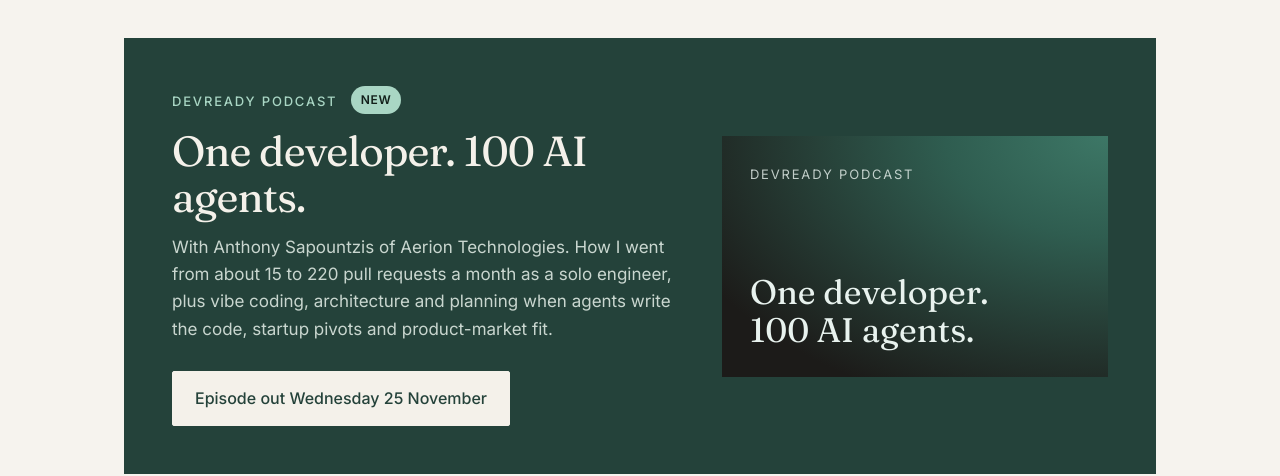
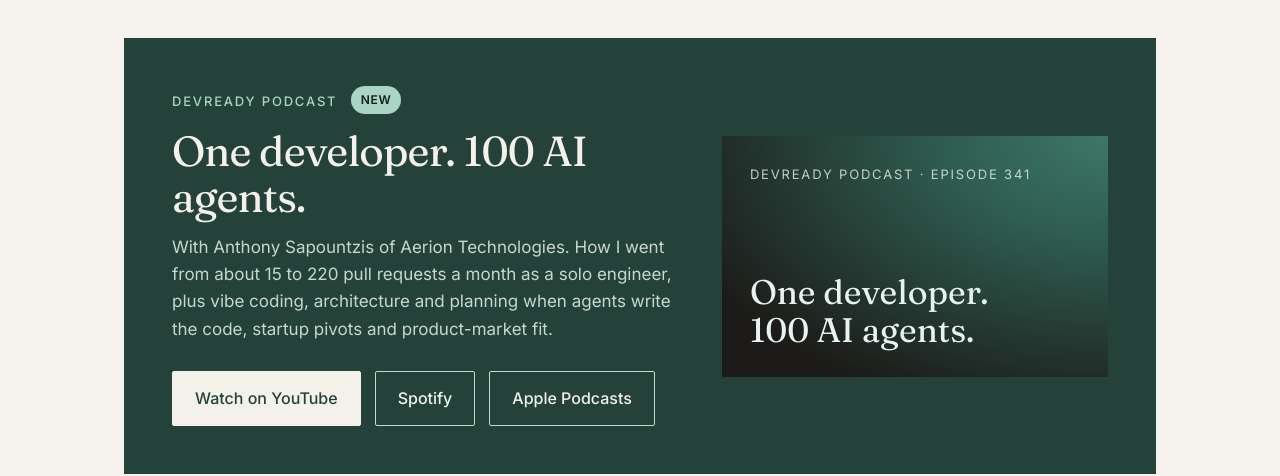
Before and after one commit to gando001/gando001.github.io, a plain HTML site: page index.html in a window 1280 px wide. Shown: the part 3520-3996 px from the top of the page. Drawn offline with Linux system fonts and the light colour scheme.

Commit message:
Link DevReady episode 341
Co-Authored-By: Claude Opus 5.5 <noreply@anthropic.com>

```diff
--- a/index.html
+++ b/index.html
@@ -25,7 +25,7 @@
   <link rel="preconnect" href="https://fonts.googleapis.com">
   <link rel="preconnect" href="https://fonts.gstatic.com" crossorigin>
   <link rel="stylesheet" href="https://fonts.googleapis.com/css2?family=Fraunces:ital,opsz,wght@0,9..144,400;1,9..144,400&family=Inter:wght@400;500;600&display=swap">
-  <link rel="stylesheet" href="styles.css?v=3">
+  <link rel="stylesheet" href="styles.css?v=4">
   <script>try { if (localStorage.getItem('theme') === 'dark') document.documentElement.dataset.theme = 'dark'; } catch (e) {}</script>
 
   <script type="application/ld+json">
@@ -160,10 +160,12 @@
             <h3>One developer. 100 AI agents.</h3>
             <p>With Anthony Sapountzis of Aerion Technologies. How I went from about 15 to 220 pull requests a month as a solo engineer, plus vibe coding, architecture and planning when agents write the code, startup pivots and product-market fit.</p>
             <div class="ctas">
-              <a class="btn" href="https://www.linkedin.com/posts/anthony-sapountzis_devreadypodcast-aiagents-softwaredevelopment-ugcPost-7530446180191875072-NoSy/">Episode out Wednesday 25 November</a>
+              <a class="btn" href="https://www.youtube.com/watch?v=4BhYYPUG-mE">Watch on YouTube</a>
+              <a class="btn alt" href="https://open.spotify.com/episode/5zL1h4HUjaT9oiPHaKX6y5">Spotify</a>
+              <a class="btn alt" href="https://podcasts.apple.com/au/podcast/devready-podcast/id1497226071?i=1000803844469">Apple Podcasts</a>
             </div>
           </div>
-          <div class="art" aria-hidden="true"><small>DevReady Podcast</small><b>One developer.<br>100 AI agents.</b></div>
+          <a class="art" href="https://www.youtube.com/watch?v=4BhYYPUG-mE" tabindex="-1" aria-hidden="true"><small>DevReady Podcast · Episode 341</small><b>One developer.<br>100 AI agents.</b></a>
         </article>
 
         <div class="episodes">
--- a/styles.css
+++ b/styles.css
@@ -148,9 +148,11 @@ h2 { font-size: clamp(32px, 4.4vw, 44px); line-height: 1.1; margin: 12px 0 0; }
 .feature .ctas { margin-top: 28px; }
 .feature .btn { background: var(--panel-ink); color: var(--panel); border-color: var(--panel-ink); }
 .feature .btn:hover { background: var(--accent-soft); border-color: var(--accent-soft); color: var(--panel); }
-.feature .art { aspect-ratio: 16 / 10; background: radial-gradient(120% 120% at 100% 0%, #3d7766 0%, #2f5d50 35%, #1c1b19 100%); display: flex; flex-direction: column; justify-content: space-between; padding: 28px; color: #e8f2ee; }
+.feature .art { aspect-ratio: 16 / 10; background: radial-gradient(120% 120% at 100% 0%, #3d7766 0%, #2f5d50 35%, #1c1b19 100%); display: flex; flex-direction: column; justify-content: space-between; padding: 28px; color: #e8f2ee; text-decoration: none; }
 .feature .art b { font-family: var(--serif); font-weight: 400; font-size: clamp(26px, 3vw, 34px); line-height: 1.1; }
 .feature .art small { font-size: 13px; letter-spacing: .14em; text-transform: uppercase; opacity: .8; }
+.feature .btn.alt { background: transparent; color: var(--panel-ink); border-color: var(--panel-ink-2); }
+.feature .btn.alt:hover { background: var(--panel-ink); color: var(--panel); border-color: var(--panel-ink); }
 .badge { display: inline-block; font-size: 12px; font-weight: 600; letter-spacing: .06em; text-transform: uppercase; background: var(--accent-soft); color: #13201b; padding: 4px 10px; border-radius: 999px; margin-left: 8px; vertical-align: 2px; }
 
 .episodes { margin-top: 24px; display: grid; grid-template-columns: 1fr 1fr; gap: 24px; }
```
